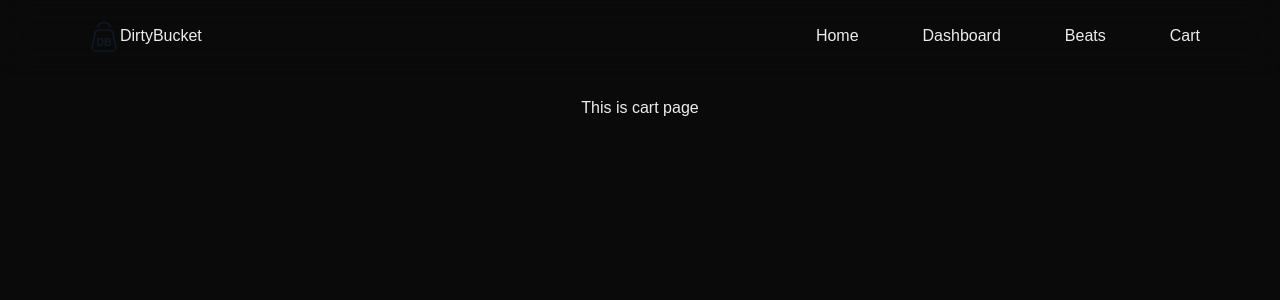
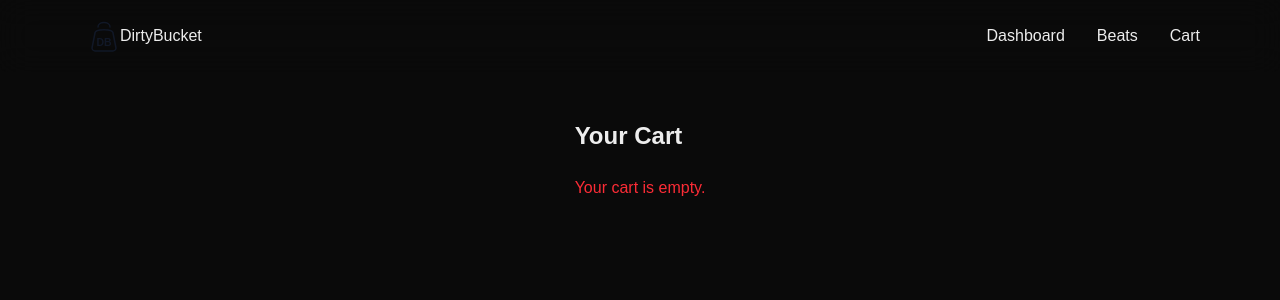
Before and after one commit to progFilthi/dirty-bucket, a Next.js app in the folder frontend/: page /cart in a window 1280 px wide. Shown: the top 300 px of the page. Built offline with nearby package versions, Linux system fonts and the light colour scheme.

Commit message:
Implement cart functionality with Zustand for state management; add CartPage component and integrate item removal

```diff
--- a/frontend/app/cart/page.tsx
+++ b/frontend/app/cart/page.tsx
@@ -1,9 +1,6 @@
+import CartPage from "@/components/cart/cartPage";
 import React from "react";
 
 export default function Cartpage() {
-  return (
-    <div>
-      <p>This is cart page</p>
-    </div>
-  );
+  return <CartPage />;
 }
--- a/frontend/app/page.tsx
+++ b/frontend/app/page.tsx
@@ -3,7 +3,7 @@ import React from "react";
 export default function page() {
   return (
     <div className="flex items-center justify-center font-black ">
-      <h1 className="text-4xl">Home</h1>
+      <h1 className="text-4xl">Home Page</h1>
     </div>
   );
 }
--- a/frontend/components/beats/BeatCard.tsx
+++ b/frontend/components/beats/BeatCard.tsx
@@ -3,8 +3,10 @@
 import Image from "next/image";
 import React, { useEffect, useState } from "react";
 import axios from "axios";
+import toast from "react-hot-toast";
 import { EllipsisVerticalIcon } from "@heroicons/react/16/solid";
 import { formatTitle } from "@/utils/formTitles";
+import { useCartStore } from "@/store/cartStore";
 
 interface Beat {
   _id: string;
@@ -15,10 +17,11 @@ interface Beat {
   price: number;
 }
 
-export default function BeatCard() {
+export default function BeatList() {
   const [beats, setBeats] = useState<Beat[]>([]);
   const [loading, setLoading] = useState(true);
   const [error, setError] = useState("");
+  const addItem = useCartStore((state) => state.addItem);
 
   useEffect(() => {
     const fetchBeats = async () => {
@@ -37,6 +40,18 @@ export default function BeatCard() {
 
     fetchBeats();
   }, []);
+
+  const handleAddToCart = (beat: Beat) => {
+    addItem({
+      id: beat._id,
+      title: beat.title,
+      price: beat.price,
+      cover: beat.coverUrl,
+      audio: "",
+      quantity: 1,
+    });
+    toast.success(`"${beat.title}" added to cart`);
+  };
 
   if (loading) {
     return (
@@ -64,7 +79,6 @@ export default function BeatCard() {
             key={beat._id}
             className="rounded-lg flex flex-col justify-between gap-4 bg-white border border-neutral-300 w-56 h-82 shadow-sm hover:shadow-neutral-200/40 hover:-translate-y-0.5 transition-all duration-300 ease-out"
           >
-            {/* Cover Image */}
             <div className="flex-shrink-0">
               <Image
                 src={beat.coverUrl}
@@ -75,7 +89,6 @@ export default function BeatCard() {
               />
             </div>
 
-            {/* Content */}
             <div className="flex flex-col justify-center space-y-2 px-4 relative">
               <h3 className="font-black text-sm text-nowrap overflow-hidden text-ellipsis">
                 {formatTitle(beat.title)}
@@ -85,6 +98,7 @@ export default function BeatCard() {
               </p>
               <div className="flex items-center justify-center space-x-2 relative">
                 <button
+                  onClick={() => handleAddToCart(beat)}
                   type="button"
                   className="text-sm my-2 text-white bg-black rounded-md w-full h-8 transition-all duration-300 active:scale-85 transform cursor-pointer shadow-sm"
                 >
--- /dev/null
+++ b/frontend/components/cart/cartPage.tsx
@@ -0,0 +1,36 @@
+"use client";
+
+import { useCartStore } from "@/store/cartStore";
+import { TrashIcon } from "@heroicons/react/16/solid";
+
+export default function CartPage() {
+  const cartItems = useCartStore((state) => state.cartItems);
+  const removeItem = useCartStore((state) => state.removeItem);
+
+  return (
+    <div className="p-6 max-w-3xl mx-auto">
+      <h1 className="text-2xl font-bold mb-6">Your Cart</h1>
+      {cartItems.length === 0 ? (
+        <p className="text-red-500">Your cart is empty.</p>
+      ) : (
+        <div className="bg-white rounded-lg shadow p-4 text-sm font-mono whitespace-pre-wrap">
+          <p className="font-bold border-b pb-2 mb-2">
+            Title | BPM | Key | Price
+          </p>
+          {cartItems.map((item) => (
+            <div key={item.id} className="flex justify-between items-start">
+              <p>
+                {item.title.padEnd(20)} | {item.toString().padEnd(5)} |{" "}
+                {item.toString().padEnd(5)} | ${item.price}
+              </p>
+              <TrashIcon
+                onClick={() => removeItem(item.id)}
+                className="h-4 w-4 text-red-500 hover:text-red-700 cursor-pointer"
+              />
+            </div>
+          ))}
+        </div>
+      )}
+    </div>
+  );
+}
--- a/frontend/components/navigation/Navbar.tsx
+++ b/frontend/components/navigation/Navbar.tsx
@@ -3,10 +3,6 @@ import Link from "next/link";
 import React from "react";
 
 const Navlinks = [
-  {
-    label: "Home",
-    href: "/",
-  },
   {
     label: "Dashboard",
     href: "/dashboard",
@@ -23,8 +19,8 @@ const Navlinks = [
 
 export default function Navbar() {
   return (
-    <header className="fixed top-0 w-full right-0 left-0 py-3 z-50 backdrop-blur-lg shadow-sm rounded-b-lg">
-      <nav className="flex items-center justify-between px-20 gap-8 ">
+    <header className="fixed top-0 w-full right-0 left-0 py-3 z-50 backdrop-blur-lg rounded-b-lg">
+      <nav className="flex items-center justify-between px-20">
         <Link href={"/"}>
           <div className="flex items-center -space-x-2 justify-center">
             <Image
@@ -36,7 +32,7 @@ export default function Navbar() {
             <h1>DirtyBucket</h1>
           </div>
         </Link>
-        <ul className="flex items-center justify-center space-x-16">
+        <ul className="flex items-center justify-center space-x-8">
           {Navlinks.map((link) => (
             <Link href={link.href} key={link.href}>
               <li>{link.label}</li>
--- a/frontend/package.json
+++ b/frontend/package.json
@@ -16,7 +16,8 @@
     "react": "^19.0.0",
     "react-dom": "^19.0.0",
     "react-dropzone": "^14.3.8",
-    "react-hot-toast": "^2.5.2"
+    "react-hot-toast": "^2.5.2",
+    "zustand": "^5.0.5"
   },
   "devDependencies": {
     "@eslint/eslintrc": "^3",
--- /dev/null
+++ b/frontend/store/cartStore.ts
@@ -0,0 +1,39 @@
+import { create } from "zustand";
+
+interface Beat {
+  id: string;
+  title: string;
+  price: number;
+  cover: string;
+  audio: string;
+  quantity: number;
+}
+
+interface CartStore {
+  cartItems: Beat[];
+  addItem: (beat: Beat) => void;
+  removeItem: (id: string) => void;
+  clearCart: () => void;
+}
+
+export const useCartStore = create<CartStore>((set, get) => ({
+  cartItems: [],
+  addItem: (beat) => {
+    const existingItem = get().cartItems.find((item) => item.id === beat.id);
+    if (existingItem) {
+      set({
+        cartItems: get().cartItems.map((item) =>
+          item.id === beat.id ? { ...item, quantity: item.quantity + 1 } : item
+        ),
+      });
+    } else {
+      set({ cartItems: [...get().cartItems, { ...beat, quantity: 1 }] });
+    }
+  },
+  removeItem: (id) => {
+    set({ cartItems: get().cartItems.filter((item) => item.id !== id) });
+  },
+  clearCart: () => {
+    set({ cartItems: [] });
+  },
+}));
```
Also changed, not shown: 1 other file (tests, documents, lock files or other folders).
